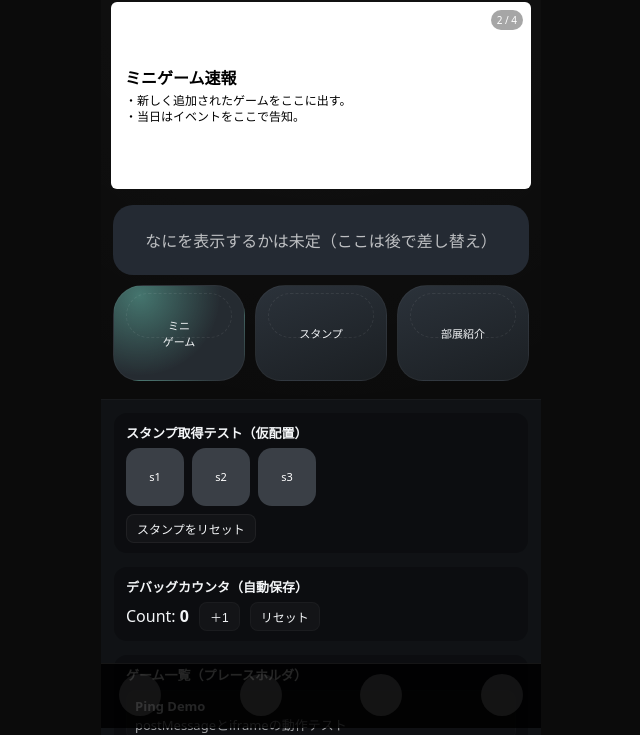
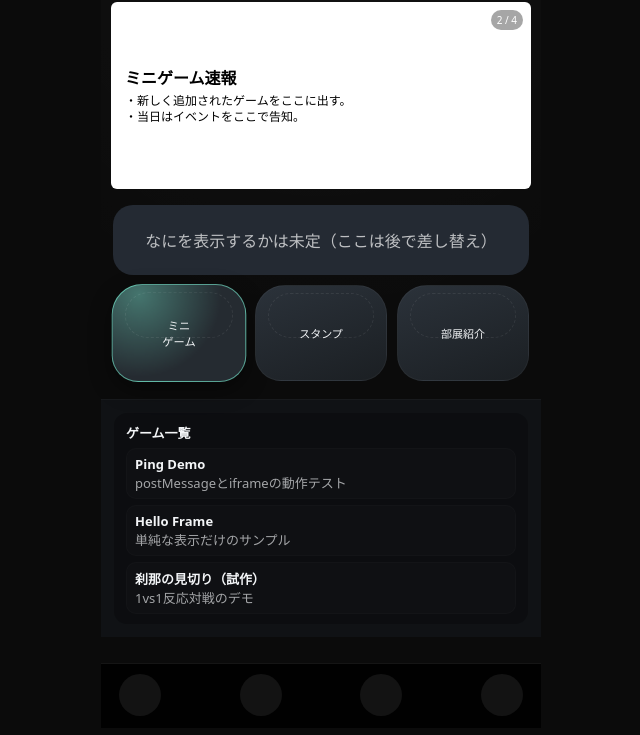
Before and after one commit to Hatsu55/feshp, a website built with Vite: page index.html in a window 1280 px wide. Shown: the part 72-807 px from the top of the page, without its empty margins (319-959 px from the left). Built offline with nearby package versions, Linux system fonts and the light colour scheme.

Commit message:
feat:ページ内切り替えの実装

```diff
--- a/index.html
+++ b/index.html
@@ -4,7 +4,7 @@
     <meta charset="UTF-8" />
     <meta name="viewport"
           content="width=device-width, initial-scale=1, viewport-fit=cover" />
-    <title>文化祭ターミナル（ホーム）</title>
+    <title>文化祭ミニゲームターミナル｜ホーム</title>
 
     <style>
       :root {
@@ -18,7 +18,6 @@
         --bottom: #020202;
         --window-btn: #2a2f36;
       }
-
       * { box-sizing: border-box; }
 
       body {
@@ -31,17 +30,17 @@
         flex-direction: column;
       }
 
-      /* スマホ幅に寄せる（PCでもスマホ幅で中央表示） */
       .app-shell {
         width: min(100%, 440px);
         margin: 0 auto;
         min-height: 100vh;
         display: flex;
         flex-direction: column;
-        background: radial-gradient(circle at top, rgba(255,255,255,0.03), transparent 48%), var(--bg);
+        background:
+          radial-gradient(circle at top, rgba(255,255,255,0.03), transparent 48%),
+          var(--bg);
       }
 
-      /* ① 上部黒帯（スマホのUIが来る想定） */
       .top-safe {
         height: calc(env(safe-area-inset-top, 18px) + 8px);
         background: #000;
@@ -53,7 +52,6 @@
         color: rgba(255,255,255,0.55);
       }
 
-      /* ② サイト名 */
       .site-title {
         background: rgba(0,0,0,0.5);
         border: 1px solid rgba(255,255,255,0.1);
@@ -64,14 +62,12 @@
         font-size: 14px;
       }
 
-      /* ③ スライドショーエリア（比率固定） */
       .hero-area {
         margin: 6px 10px 4px;
         background: #fff;
         color: #000;
         border-radius: 6px;
         overflow: hidden;
-        /* 送ってくれた長辺が長い比率に寄せる。だいたい 900x400 くらいだったので 9:4 にする */
         aspect-ratio: 9 / 4;
         display: flex;
         align-items: center;
@@ -102,7 +98,6 @@
         border-radius: 99px;
       }
 
-      /* ④ 未定エリア（細長いパネル） */
       .info-panel {
         background: #242a33;
         border-radius: 20px;
@@ -115,7 +110,6 @@
         font-weight: 500;
       }
 
-      /* ⑤ 丸っぽいナビボタン（窓型） */
       .nav-circles {
         display: flex;
         gap: 10px;
@@ -126,7 +120,7 @@
         flex: 1 1 0;
         background: linear-gradient(160deg, #2b323a, #1b1f23);
         border: 1px solid rgba(255,255,255,0.04);
-        border-radius: 30px 30px 26px 26px; /* 完全な丸ではなく、ちょい柔らかい形 */
+        border-radius: 30px 30px 26px 26px;
         height: 96px;
         display: flex;
         align-items: center;
@@ -135,16 +129,23 @@
         font-size: 11px;
         position: relative;
         overflow: hidden;
+        cursor: pointer;
+        transition: transform 0.16s ease-out, box-shadow 0.16s ease-out, border-color 0.16s ease-out;
       }
       .nav-circle--active {
         background: radial-gradient(circle at 20% 10%, rgba(128,255,224,0.35), rgba(37,43,49,1) 60%), #252b31;
+        box-shadow: 0 8px 22px rgba(0,0,0,0.4);
+        transform: scale(1.02);
+        border-color: rgba(128,255,224,0.55);
+      }
+      .nav-circle:active {
+        transform: scale(0.97);
       }
       .nav-circle-label {
         position: absolute;
         bottom: -18px;
         left: 50%;
         transform: translateX(-50%);
-        background: transparent;
         padding-top: 22px;
         font-size: 11px;
         color: rgba(255,255,255,0.75);
@@ -158,17 +159,31 @@
         pointer-events:none;
       }
 
-      /* ⑥ メイン下部（デバッグ・仮配置ゾーン） */
+      main { flex: 1; }
+
       .lower-panel {
         background: rgba(19,22,27,0.7);
         border-top: 1px solid rgba(255,255,255,0.035);
         margin: 8px 0 68px;
         padding: 12px;
         min-height: 200px;
+      }
+
+      /* viewごとのコンテナ */
+      .view-panel {
+        display: none;
+        opacity: 0;
+        transform: translateY(4px);
+        transition: opacity 0.18s ease-out, transform 0.18s ease-out;
+      }
+      .view-panel--active {
         display: flex;
         flex-direction: column;
         gap: 12px;
+        opacity: 1;
+        transform: translateY(0);
       }
+
       .sub-card {
         background: rgba(2,3,4,0.25);
         border: 1px solid rgba(255,255,255,0.02);
@@ -181,7 +196,6 @@
         margin-bottom: 6px;
       }
 
-      /* デバッグカウンタ */
       .debug-counter {
         display: flex;
         align-items: center;
@@ -189,7 +203,7 @@
       }
       .btn-sm {
         background: rgba(255,255,255,0.03);
-        border: 1px solid rgba(255,255,255,0.03);
+        border: 1px solid rgba(255,255,255,0.05);
         color: inherit;
         border-radius: 8px;
         padding: 5px 10px;
@@ -197,7 +211,6 @@
         cursor: pointer;
       }
 
-      /* ⑦ 下部黒帯ナビ（グレー丸4つ） */
       .bottom-nav {
         position: fixed;
         left: 50%;
@@ -219,9 +232,11 @@
         border-radius: 999px;
       }
 
-      /* スマホで余白が足りないときのスクロール */
-      main {
-        flex: 1;
+      @media (prefers-reduced-motion: reduce) {
+        .nav-circle,
+        .view-panel {
+          transition: none !important;
+        }
       }
     </style>
   </head>
@@ -231,12 +246,10 @@
         このあたりに各スマホの上部UIが表示されている想定
       </div>
 
-      <!-- サイト名 -->
       <div class="site-title">
         文化祭ミニゲームターミナル（仮）
       </div>
 
-      <!-- スライドショー領域（いまは静的） -->
       <div class="hero-area" id="heroArea">
         <div class="hero-inner">
           <div class="hero-title">画像が遷移する画面</div>
@@ -248,12 +261,10 @@
         <div class="hero-badge" id="heroBadge">1 / 4</div>
       </div>
 
-      <!-- 未定エリア（細長いパネル） -->
       <div class="info-panel">
         なにを表示するかは未定（ここは後で差し替え）
       </div>
 
-      <!-- 機能ナビボタン（丸っぽい窓型） -->
       <div class="nav-circles">
         <div class="nav-circle nav-circle--active" data-view="games">
           ミニ<br>ゲーム
@@ -269,10 +280,19 @@
         </div>
       </div>
 
-      <!-- 下部の仮配置ゾーン -->
       <main>
         <div class="lower-panel" id="lowerPanel">
-          <!-- ここに今あるスタンプ原型・デバッグをいったん入れておく -->
+          <!-- Gamesビュー -->
+          <section class="view-panel" data-view-panel="games">
+            <div class="sub-card">
+              <div class="sub-card-title">ゲーム一覧</div>
+              <div id="gamesList"
+                   style="display:flex; flex-direction:column; gap:6px; font-size:13px;"></div>
+            </div>
+          </section>
+
+          <!-- Stampsビュー（スタンプ＋カウンタ） -->
+          <section class="view-panel" data-view-panel="stamps">
             <div class="sub-card" id="stampArea">
               <div class="sub-card-title">スタンプ取得テスト（仮配置）</div>
               <div id="stampSlots" style="display:flex; gap:8px;">
@@ -290,15 +310,21 @@
                 <button class="btn-sm" id="resetBtn">リセット</button>
               </div>
             </div>
+          </section>
 
+          <!-- Clubsビュー（プレースホルダ） -->
+          <section class="view-panel" data-view-panel="clubs">
             <div class="sub-card">
-            <div class="sub-card-title">ゲーム一覧（プレースホルダ）</div>
-            <div id="gamesList" style="display:flex; flex-direction:column; gap:6px; font-size:13px;"></div>
+              <div class="sub-card-title">部展紹介（準備中）</div>
+              <div style="font-size:13px; opacity:.8;">
+                ここに各部活の展示紹介カードを並べる予定です。<br>
+                写真・説明・場所などを1枚ずつ表示します。
               </div>
+            </div>
+          </section>
         </div>
       </main>
 
-      <!-- 下の黒帯ナビ（まだダミー） -->
       <div class="bottom-nav">
         <div class="bottom-dot"></div>
         <div class="bottom-dot"></div>
--- a/src/main.js
+++ b/src/main.js
@@ -4,15 +4,12 @@
 // 0. 共通ベースURL（GitHub Pages対応）
 // =============================
 const base = import.meta.env.BASE_URL || "./"; // 例: /feshp/
-const absoluteBase = location.origin + base;
 
 // =============================
 // 1. スタンプまわり
 // =============================
-// 今回のHTMLでは #stampSlots の中に <div data-stamp="s1">... がある前提
 const STAMP_KEY = "fes:stamps:v1";
 
-// 3つ固定（前と同じID）
 const STAMP_DEFS = [
   { id: "s1", color: "#4ade80", label: "s1" },
   { id: "s2", color: "#60a5fa", label: "s2" },
@@ -65,7 +62,6 @@ function applyStampFromURL() {
   const id = p.get("stamp");
   if (!id) return null;
 
-  // 知らないIDは無視
   const known = STAMP_DEFS.some((s) => s.id === id);
   if (!known) return null;
 
@@ -74,8 +70,11 @@ function applyStampFromURL() {
   saveStamps([...current]);
   renderStampsDOM();
 
-  // URLをきれいに戻す
-  history.replaceState(null, "", location.pathname);
+  // URLをきれいに戻す（viewパラメータなどは残すかどうかは必要に応じて調整）
+  p.delete("stamp");
+  const q = p.toString();
+  const newUrl = q ? `${location.pathname}?${q}` : location.pathname;
+  history.replaceState(null, "", newUrl);
 
   return id;
 }
@@ -84,8 +83,6 @@ function applyStampFromURL() {
 function injectStampResetButton() {
   const area = document.getElementById("stampArea");
   if (!area) return;
-
-  // すでに作ってたら作らない
   if (area.querySelector(".stamp-reset-btn")) return;
 
   const btn = document.createElement("button");
@@ -242,23 +239,49 @@ function startHeroLoop() {
 }
 
 // =============================
-// 5. ナビボタン（丸のやつ）
+// 5. ビュー切り替え（Games / Stamps / Clubs）
 // =============================
+const VIEW_DEFAULT = "games";
+
+function getInitialView() {
+  const p = new URLSearchParams(location.search);
+  const v = p.get("view");
+  if (v === "games" || v === "stamps" || v === "clubs") return v;
+  return VIEW_DEFAULT;
+}
+
+function applyView(view) {
+  // navの見た目
+  const circles = document.querySelectorAll(".nav-circle");
+  circles.forEach((c) => {
+    const v = c.dataset.view;
+    if (v === view) c.classList.add("nav-circle--active");
+    else c.classList.remove("nav-circle--active");
+  });
+
+  // パネル表示
+  const panels = document.querySelectorAll(".view-panel");
+  panels.forEach((p) => {
+    const v = p.getAttribute("data-view-panel");
+    if (v === view) p.classList.add("view-panel--active");
+    else p.classList.remove("view-panel--active");
+  });
+
+  // URLにも反映（リロードはされない）
+  const params = new URLSearchParams(location.search);
+  params.set("view", view);
+  const q = params.toString();
+  const newUrl = q ? `${location.pathname}?${q}` : location.pathname;
+  history.replaceState(null, "", newUrl);
+}
+
 function setupNavCircles() {
   const circles = document.querySelectorAll(".nav-circle");
-  const lower = document.getElementById("lowerPanel");
   circles.forEach((c) => {
     c.addEventListener("click", () => {
-      circles.forEach((x) => x.classList.remove("nav-circle--active"));
-      c.classList.add("nav-circle--active");
-
       const view = c.dataset.view;
-      console.log("switch view ->", view);
-
-      // 今は全部同じパネルをとりあえず見せておく
-      if (lower) {
-        lower.style.display = "flex";
-      }
+      if (!view) return;
+      applyView(view);
     });
   });
 }
@@ -289,8 +312,6 @@ document.addEventListener("DOMContentLoaded", async () => {
 
   // 2) スタンプ描画
   renderStampsDOM();
-
-  // 2.5) デバッグ用スタンプリセットボタンを生やす
   injectStampResetButton();
 
   // 3) カウンタ
@@ -309,8 +330,10 @@ document.addEventListener("DOMContentLoaded", async () => {
   // 5) ヒーロー開始
   startHeroLoop();
 
-  // 6) ナビ
+  // 6) ビュー切り替え初期化
   setupNavCircles();
+  const initialView = getInitialView();
+  applyView(initialView);
 
   if (fromUrl) {
     console.log(`スタンプ「${fromUrl}」を取得しました`);
```
Lines whose indentation alone changed are shown as unchanged.
